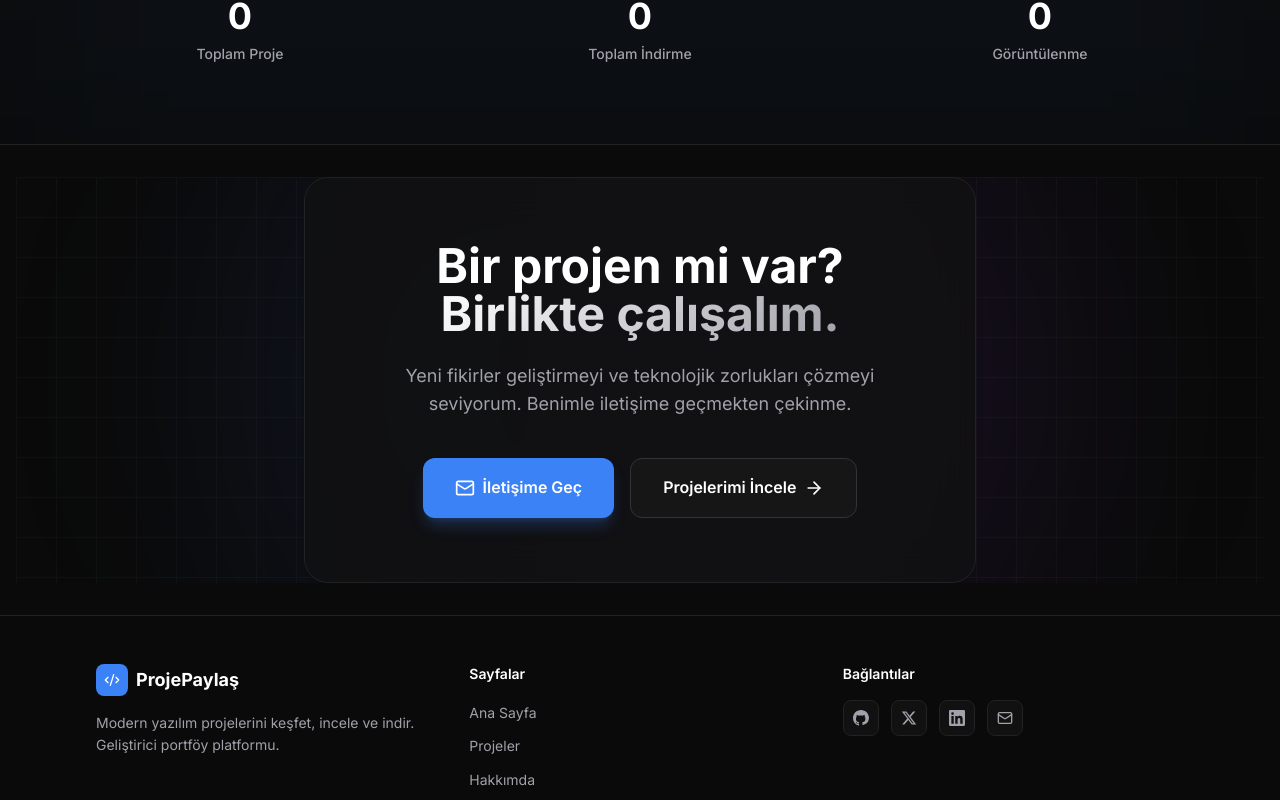
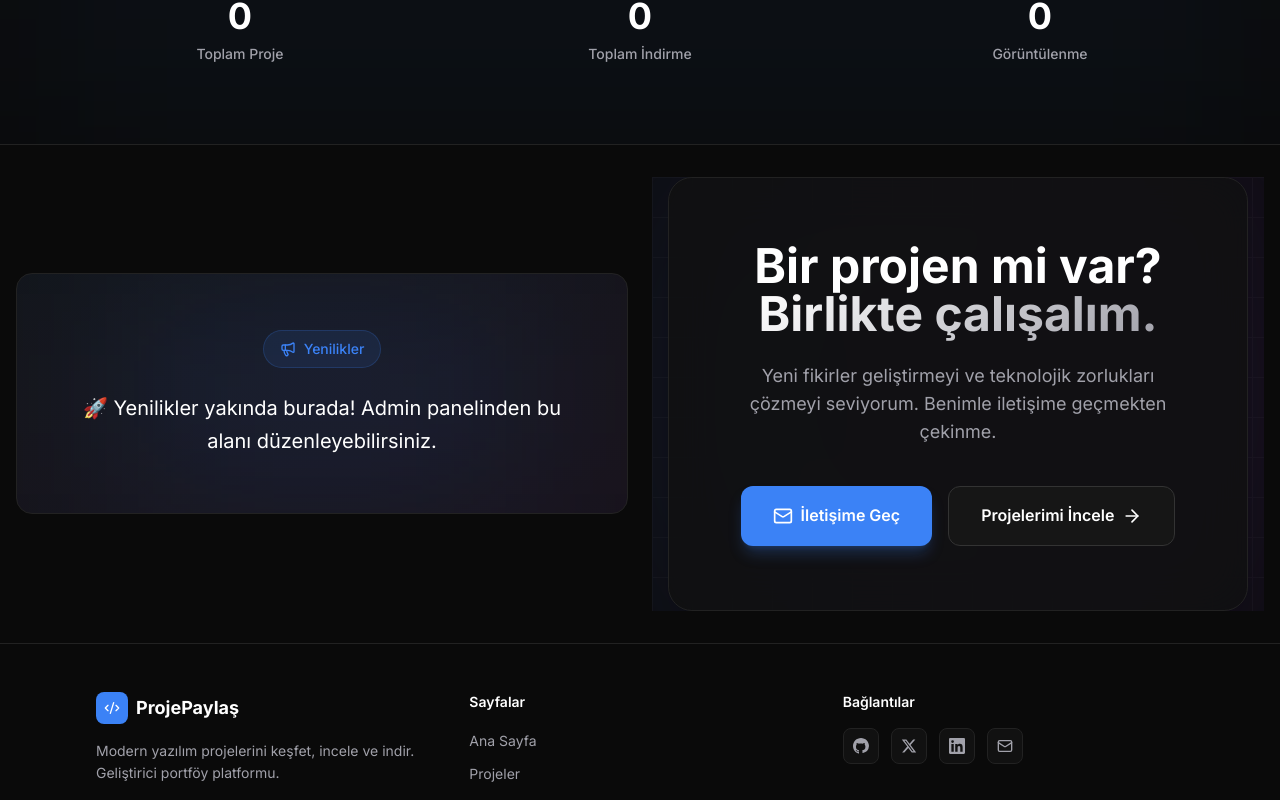
Before and after one commit to ebediuyku123/proje-paylas, a Next.js app: page / in a window 1280 px wide. Shown: the part 1853-2653 px from the top of the page. Built offline with nearby package versions, Linux system fonts and the light colour scheme; no server answers; the database is empty.

Commit message:
Düzeltme 2

```diff
--- a/src/app/(public)/contact/page.tsx
+++ b/src/app/(public)/contact/page.tsx
@@ -48,9 +48,7 @@ export default function ContactPage() {
               </div>
               <h3 className="text-lg font-semibold text-[var(--foreground)] mb-1">E-posta</h3>
               <p className="text-[var(--muted)] mb-4">Bana doğrudan e-posta gönderebilirsiniz.</p>
-              <a href="mailto:ahmet20alya20@gmail.com" className="text-[#3B82F6] hover:text-[#2563EB] font-medium transition-colors">
-                ahmet20alya20@gmail.com
-              </a>
+              <span className="text-[#A1A1AA] text-sm">Yakında</span>
             </div>
 
             <div className="bg-[var(--card-bg)] border border-[var(--card-border)] rounded-2xl p-6">
--- a/src/app/(public)/page.tsx
+++ b/src/app/(public)/page.tsx
@@ -33,12 +33,10 @@ export default async function HomePage() {
       <StatsSection stats={stats} linesOfCode={settings?.linesOfCode || ''} />
       {/* Announcement + CTA side by side on large screens, stacked on mobile */}
       <div className="max-w-7xl mx-auto px-4 py-8 flex flex-col lg:flex-row items-stretch gap-6">
-        {settings?.announcement && (
-          <div className="flex-1">
-            <AnnouncementSection text={settings.announcement} />
-          </div>
-        )}
-        <div className={settings?.announcement ? 'flex-1' : 'w-full'}>
+        <div className="flex-1">
+          <AnnouncementSection text={settings?.announcement || ''} />
+        </div>
+        <div className="flex-1">
           <CTASection />
         </div>
       </div>
--- a/src/app/login/page.tsx
+++ b/src/app/login/page.tsx
@@ -22,7 +22,8 @@ function LoginForm() {
       const user = await signIn(email, password);
 
       const idToken = await user.getIdToken();
-      document.cookie = `auth-session=${idToken}; path=/; max-age=86400; secure; samesite=strict`;
+      const isSecure = window.location.protocol === 'https:';
+      document.cookie = `auth-session=${idToken}; path=/; max-age=86400${isSecure ? '; secure' : ''}; samesite=lax`;
 
       toast.success('Giriş başarılı, yönlendiriliyorsunuz...');
       // Hard navigation so the cookie is sent with the first request
--- a/src/components/admin/AdminAuthGuard.tsx
+++ b/src/components/admin/AdminAuthGuard.tsx
@@ -1,6 +1,6 @@
 'use client';
 
-import { useEffect } from 'react';
+import { useEffect, useState } from 'react';
 import { useRouter, usePathname } from 'next/navigation';
 import { useAuth } from '@/hooks/useAuth';
 
@@ -8,17 +8,25 @@ export default function AdminAuthGuard({ children }: { children: React.ReactNode
   const { user, loading, isAdminUser } = useAuth();
   const router = useRouter();
   const pathname = usePathname();
+  // Extra buffer: wait at least 500ms before redirecting, in case Firebase
+  // auth state takes a moment to hydrate after a hard navigation.
+  const [ready, setReady] = useState(false);
 
   useEffect(() => {
-    if (loading) return;
+    const t = setTimeout(() => setReady(true), 500);
+    return () => clearTimeout(t);
+  }, []);
+
+  useEffect(() => {
+    if (loading || !ready) return;
     if (!user || !isAdminUser) {
       const redirect = encodeURIComponent(pathname);
       router.replace(`/login?redirect=${redirect}`);
     }
-  }, [user, loading, isAdminUser, router, pathname]);
+  }, [user, loading, isAdminUser, router, pathname, ready]);
 
-  // Still loading auth state
-  if (loading) {
+  // Show spinner while Firebase auth state is loading or within buffer window
+  if (loading || !ready) {
     return (
       <div className="min-h-screen bg-[#0A0A0A] flex items-center justify-center">
         <div className="w-8 h-8 border-2 border-[#3B82F6]/30 border-t-[#3B82F6] rounded-full animate-spin" />
--- a/src/components/home/AnnouncementSection.tsx
+++ b/src/components/home/AnnouncementSection.tsx
@@ -7,16 +7,18 @@ interface AnnouncementSectionProps {
   text: string;
 }
 
+const DEFAULT_TEXT = '🚀 Yenilikler yakında burada! Admin panelinden bu alanı düzenleyebilirsiniz.';
+
 export default function AnnouncementSection({ text }: AnnouncementSectionProps) {
-  if (!text) return null;
+  const content = text?.trim() || DEFAULT_TEXT;
 
   return (
-    <div className="h-full flex items-center justify-center">
+    <div className="h-full flex items-center justify-center py-8 lg:py-0">
       <motion.div
         initial={{ opacity: 0, y: 20 }}
         whileInView={{ opacity: 1, y: 0 }}
         viewport={{ once: true }}
-        className="relative bg-[#111111] border border-[#222222] rounded-2xl p-10 md:p-16 text-center overflow-hidden w-full"
+        className="relative bg-[#111111] border border-[#222222] rounded-2xl p-10 md:p-14 text-center overflow-hidden w-full"
       >
         {/* Background glow */}
         <div className="absolute inset-0 bg-gradient-to-br from-[#3B82F6]/5 to-purple-500/5 pointer-events-none" />
@@ -25,11 +27,11 @@ export default function AnnouncementSection({ text }: AnnouncementSectionProps)
         <div className="relative z-10">
           <div className="inline-flex items-center gap-2 px-4 py-2 bg-[#3B82F6]/10 border border-[#3B82F6]/20 rounded-full text-[#3B82F6] text-sm font-medium mb-6">
             <Megaphone className="w-4 h-4" />
-              Duyuru
+            Yenilikler
           </div>
 
           <p className="text-white text-lg md:text-xl leading-relaxed whitespace-pre-wrap">
-              {text}
+            {content}
           </p>
         </div>
       </motion.div>
```
Lines whose indentation alone changed are shown as unchanged.
